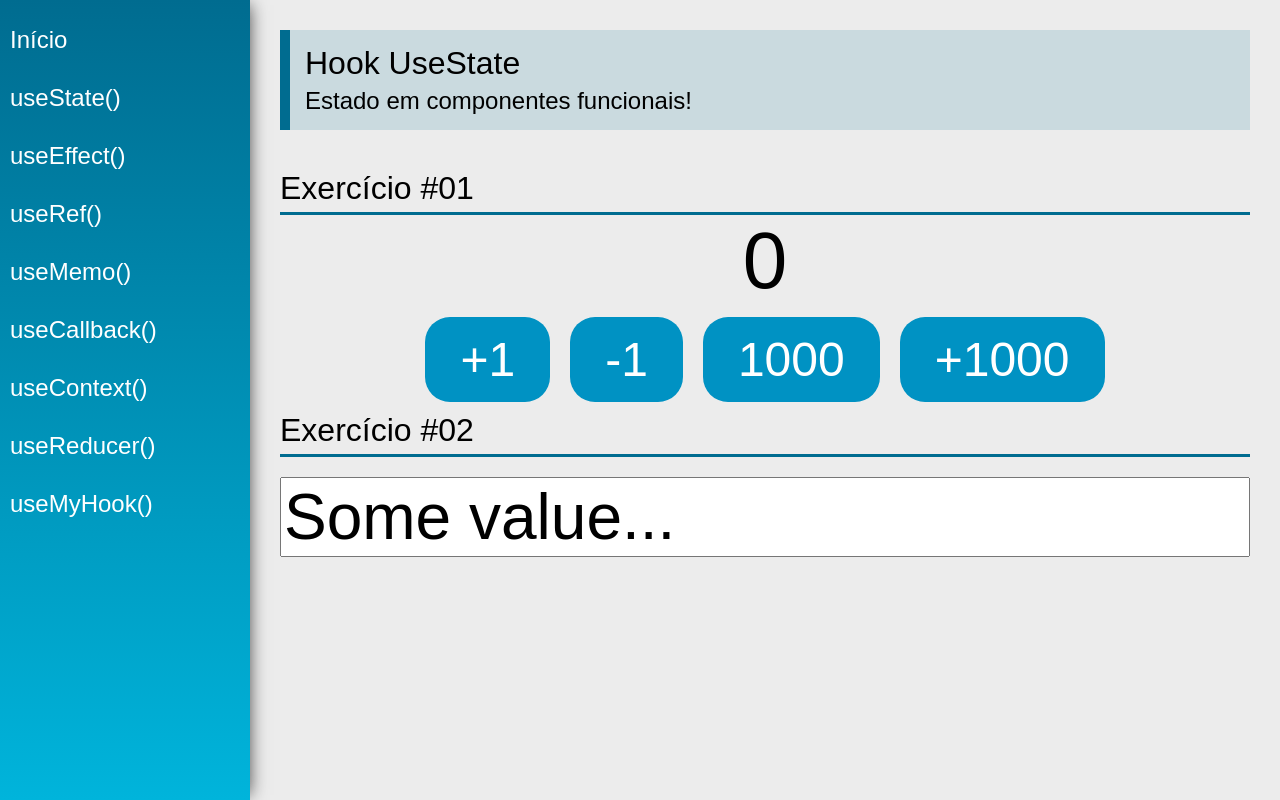
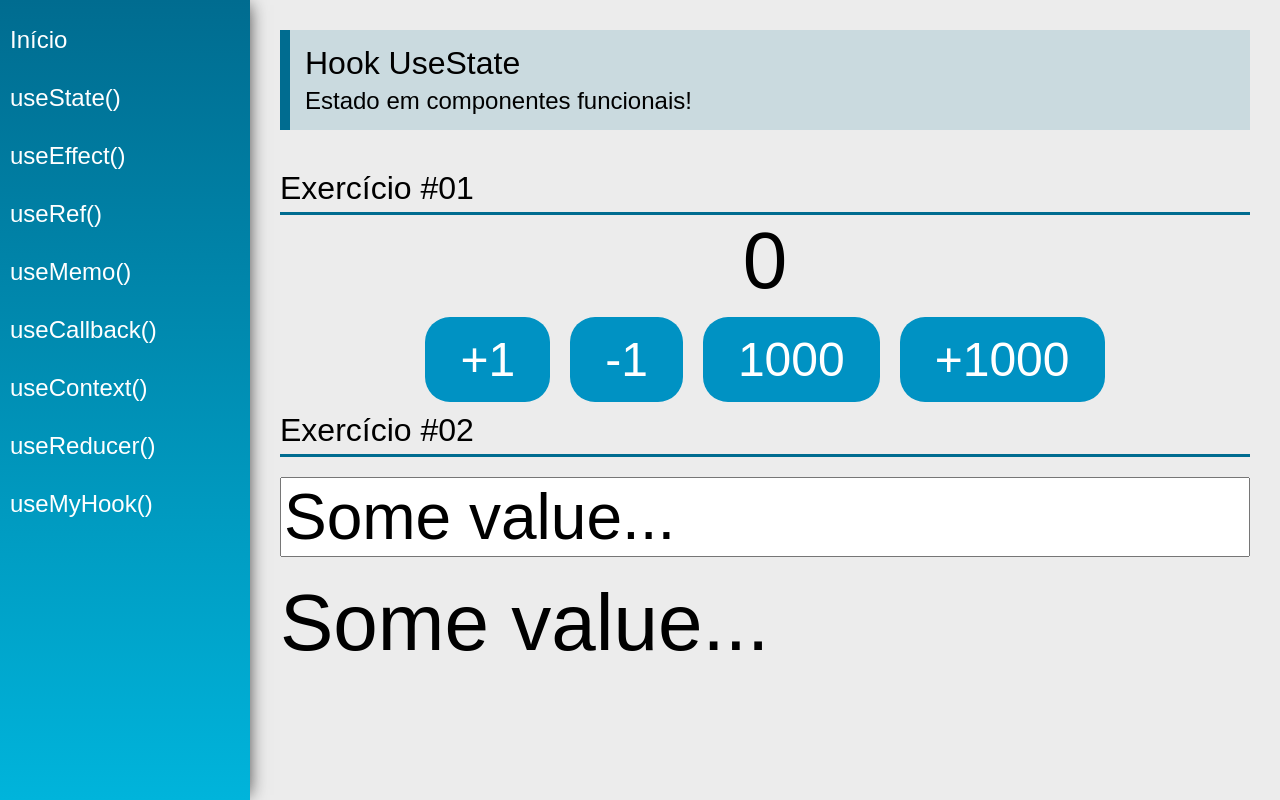
Before and after one commit to Isaque96/studies-react-hooks, a React (Create React App) app: page /useState in a window 1280 px wide. Built offline with nearby package versions, Linux system fonts and the light colour scheme.

Commit message:
displaying

```diff
--- a/src/views/examples/UseState.jsx
+++ b/src/views/examples/UseState.jsx
@@ -40,6 +40,7 @@ const UseState = (props) => {
         value={name}
         onChange={(e) => setName(e.currentTarget.value)}
       />
+      <span className="text">{name}</span>
     </div>
   );
 };
```
